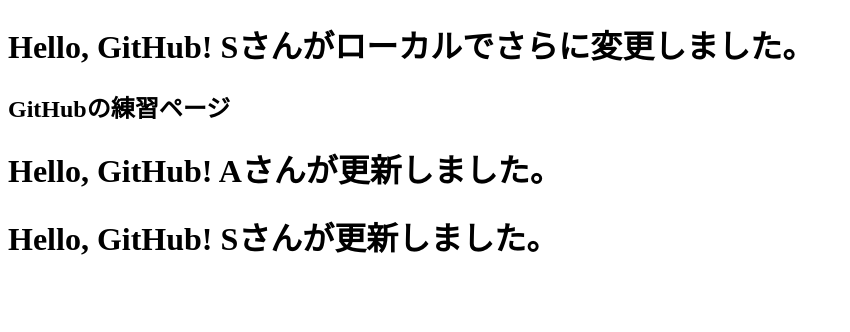
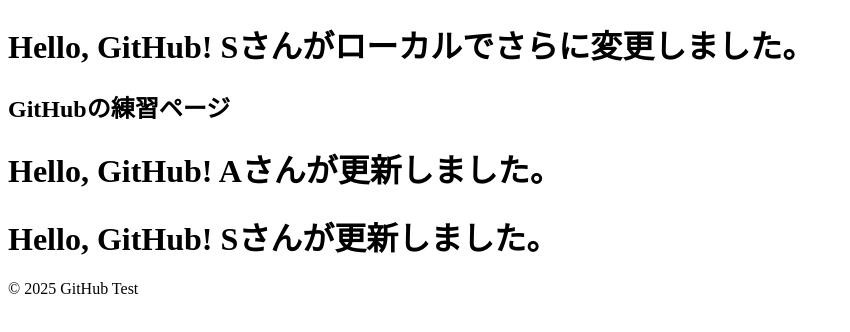
Before and after one commit to saki0411/git-html-test, a plain HTML site: page index.html in a window 1280 px wide. Shown: the whole page, without its empty margins (0-850 px from the left). Drawn offline with Linux system fonts and the light colour scheme.

Commit message:
Add footer to index.html

```diff
--- a/index.html
+++ b/index.html
@@ -9,5 +9,6 @@
         <h2>GitHubの練習ページ</h2>
     <h1>Hello, GitHub! Aさんが更新しました。</h1>
     <h1>Hello, GitHub! Sさんが更新しました。</h1>
+    <footer>© 2025 GitHub Test</footer>
 </body>
 </html>
```
